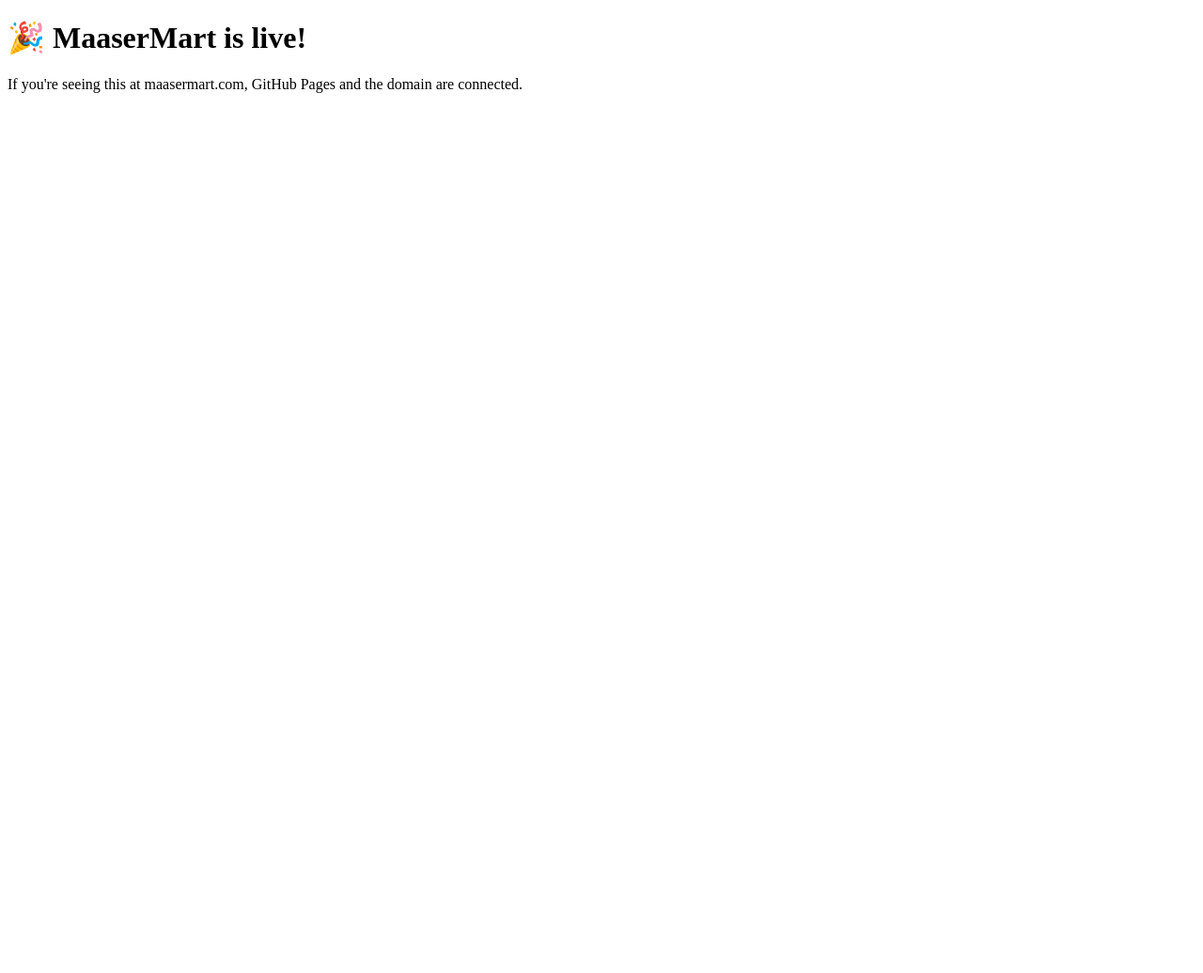
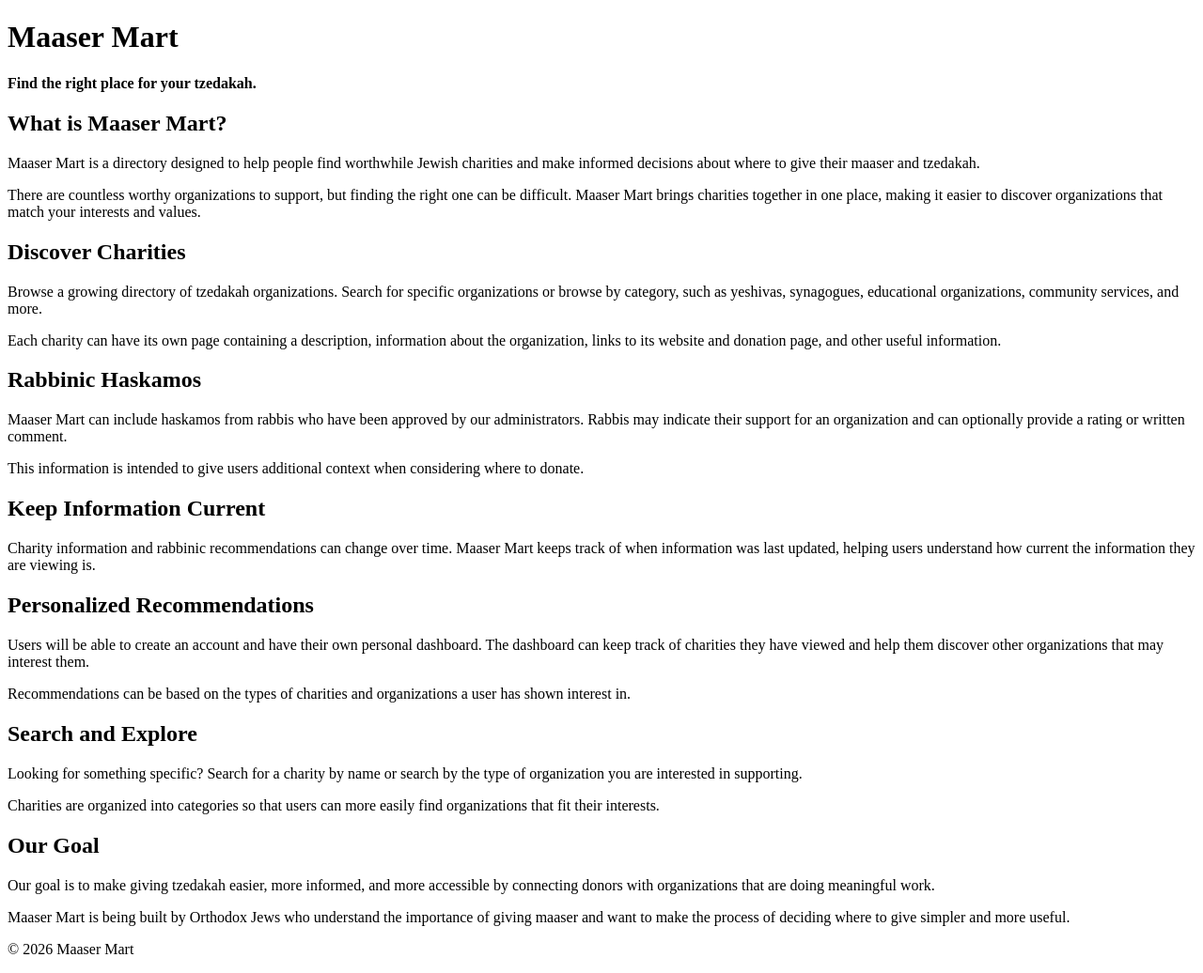
Before and after one commit to BenjaminYazdi/MaaserMart, a plain HTML site: page index.html in a window 1280 px wide. Shown: the whole page at 94% size. Before the commit the page ends 800 px from the top, so only its background shows below. Drawn offline with Linux system fonts and the light colour scheme.

Commit message:
Revamp index.html with new content and layout
Updated the HTML structure and content for Maaser Mart, adding sections for charity discovery, rabbinic endorsements, and personalized recommendations.

```diff
--- a/index.html
+++ b/index.html
@@ -1,11 +1,94 @@
-<!DOCTYPE html>
-<html lang="en">
-<head>
-  <meta charset="UTF-8">
-  <title>MaaserMart</title>
-</head>
-<body>
-  <h1>🎉 MaaserMart is live!</h1>
-  <p>If you're seeing this at maasermart.com, GitHub Pages and the domain are connected.</p>
-</body>
-</html>
+<!DOCTYPE html> <html lang="en"> <head> <meta charset="UTF-8"> <meta name="viewport" content="width=device-width, initial-scale=1.0"> <title>Maaser Mart</title> </head> <body> <header> <h1>Maaser Mart</h1> <p><strong>Find the right place for your tzedakah.</strong></p> </header> <main>
+<section>
+  <h2>What is Maaser Mart?</h2>
+  <p>
+    Maaser Mart is a directory designed to help people find worthwhile
+    Jewish charities and make informed decisions about where to give
+    their maaser and tzedakah.
+  </p>
+  <p>
+    There are countless worthy organizations to support, but finding the
+    right one can be difficult. Maaser Mart brings charities together in
+    one place, making it easier to discover organizations that match your
+    interests and values.
+  </p>
+</section>
+
+<section>
+  <h2>Discover Charities</h2>
+  <p>
+    Browse a growing directory of tzedakah organizations. Search for
+    specific organizations or browse by category, such as yeshivas,
+    synagogues, educational organizations, community services, and more.
+  </p>
+  <p>
+    Each charity can have its own page containing a description,
+    information about the organization, links to its website and donation
+    page, and other useful information.
+  </p>
+</section>
+
+<section>
+  <h2>Rabbinic Haskamos</h2>
+  <p>
+    Maaser Mart can include haskamos from rabbis who have been approved
+    by our administrators. Rabbis may indicate their support for an
+    organization and can optionally provide a rating or written comment.
+  </p>
+  <p>
+    This information is intended to give users additional context when
+    considering where to donate.
+  </p>
+</section>
+
+<section>
+  <h2>Keep Information Current</h2>
+  <p>
+    Charity information and rabbinic recommendations can change over
+    time. Maaser Mart keeps track of when information was last updated,
+    helping users understand how current the information they are
+    viewing is.
+  </p>
+</section>
+
+<section>
+  <h2>Personalized Recommendations</h2>
+  <p>
+    Users will be able to create an account and have their own personal
+    dashboard. The dashboard can keep track of charities they have
+    viewed and help them discover other organizations that may interest
+    them.
+  </p>
+  <p>
+    Recommendations can be based on the types of charities and
+    organizations a user has shown interest in.
+  </p>
+</section>
+
+<section>
+  <h2>Search and Explore</h2>
+  <p>
+    Looking for something specific? Search for a charity by name or
+    search by the type of organization you are interested in supporting.
+  </p>
+  <p>
+    Charities are organized into categories so that users can more
+    easily find organizations that fit their interests.
+  </p>
+</section>
+
+<section>
+  <h2>Our Goal</h2>
+  <p>
+    Our goal is to make giving tzedakah easier, more informed, and more
+    accessible by connecting donors with organizations that are doing
+    meaningful work.
+  </p>
+  <p>
+    Maaser Mart is being built by Orthodox Jews who understand the
+    importance of giving maaser and want to make the process of deciding
+    where to give simpler and more useful.
+  </p>
+</section>
+
+</main> <footer> <p>&copy; 2026 Maaser Mart</p> </footer> </body> </html>
```
